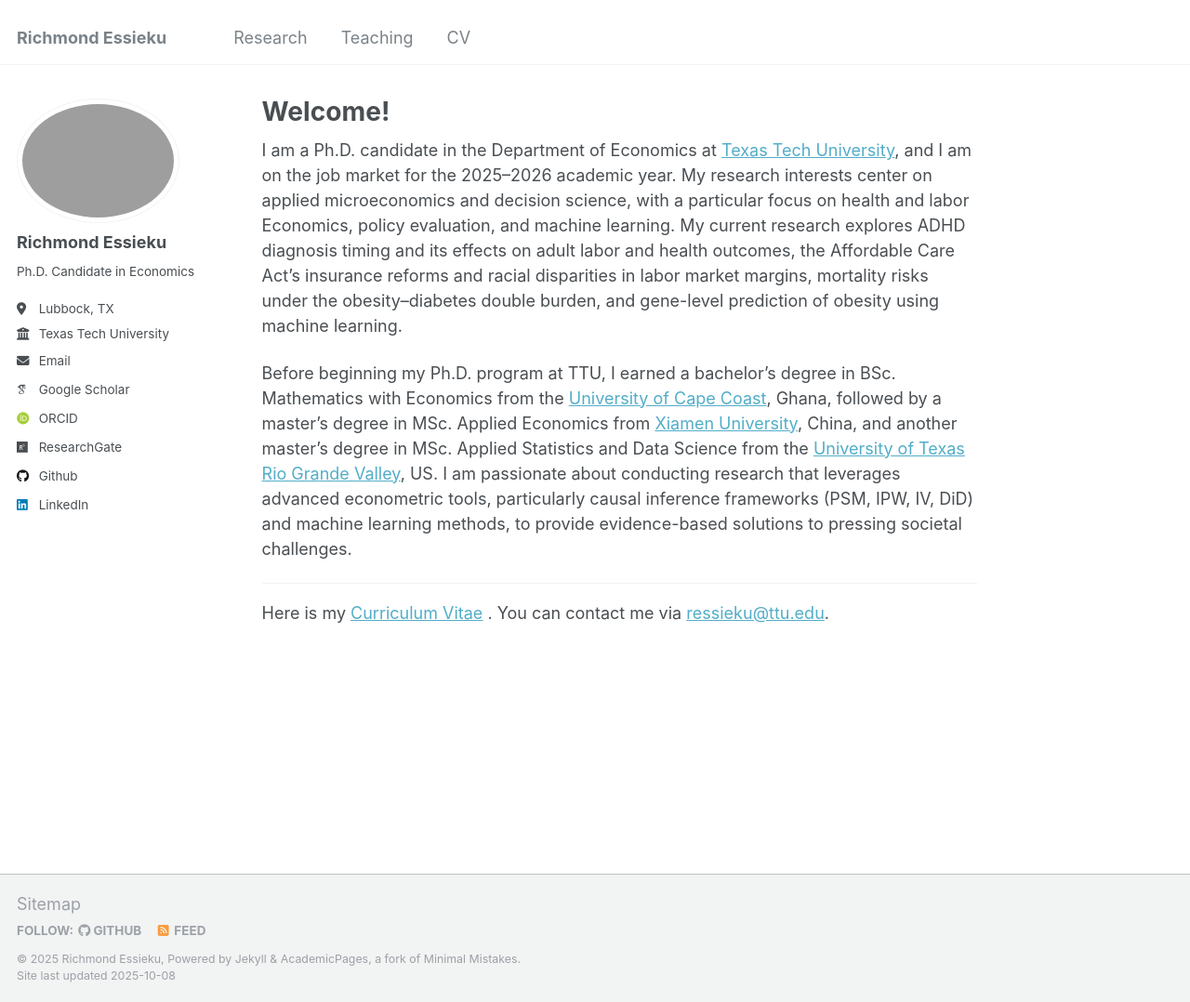
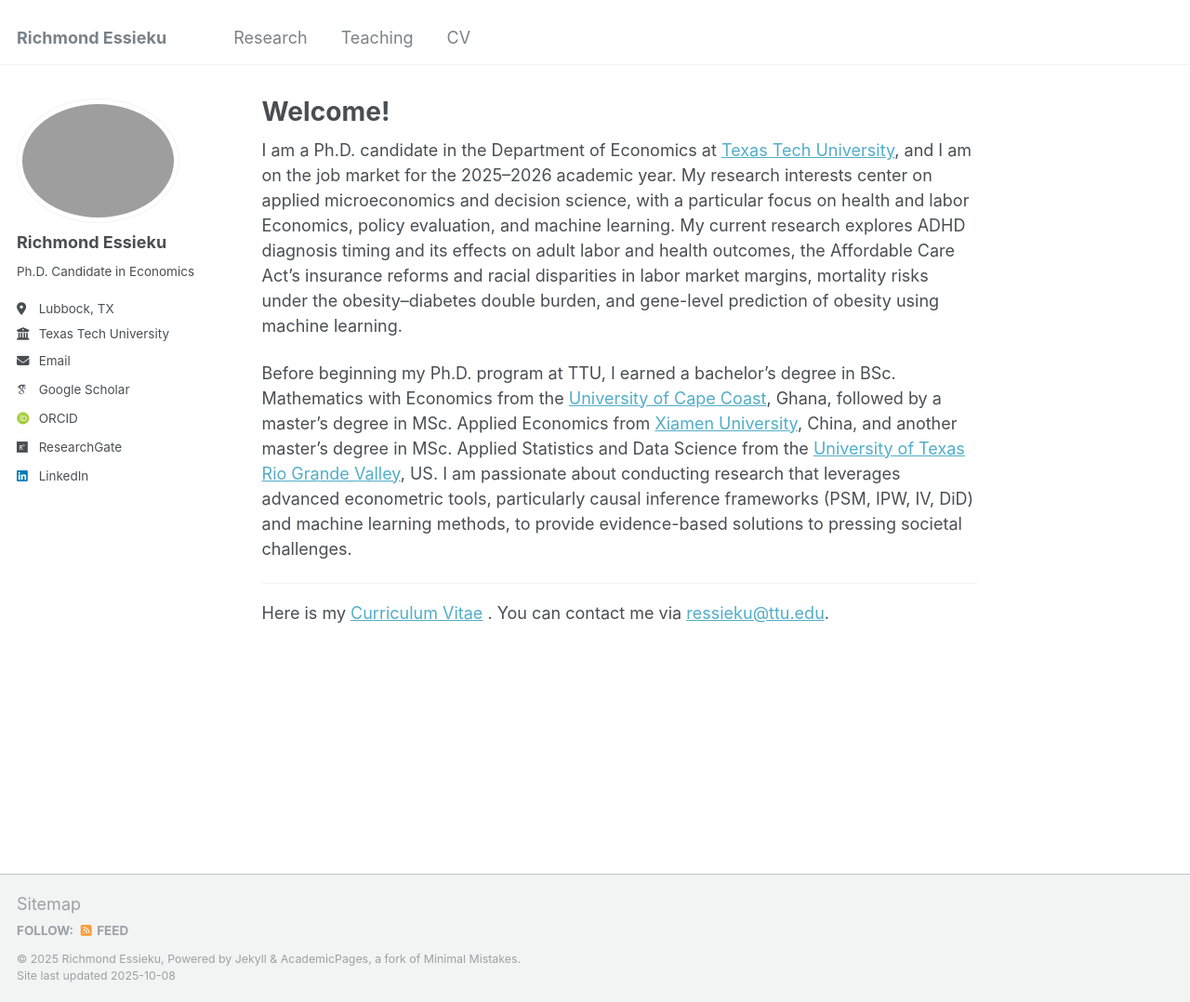
Before and after one commit to essieku/essieku.github.io, a Jekyll site: the page built from _pages/about.md, in a window 1280 px wide and 1078 px high. Shown: the whole window at 93% size. Built offline with Jekyll 4.4.1, drawn with Linux system fonts in a browser that asks for light colours; some web fonts are replaced.

Commit message:
Update _config.yml

```diff
--- a/_config.yml
+++ b/_config.yml
@@ -44,7 +44,7 @@ author:
   bitbucket        : # Username - Update with your username on the site
   codepen          : # Username
   dribbble         : # Username
-  github           : "essieku"
+  github           : #"essieku"
   kaggle           : # Username
   stackoverflow    : # User number or user number and name (i.e., use "1" or "1/jeff-atwood")
 
```
